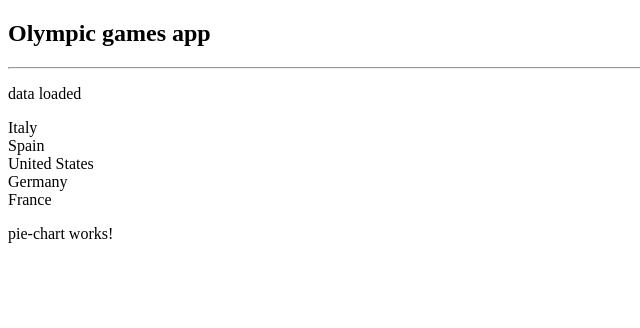
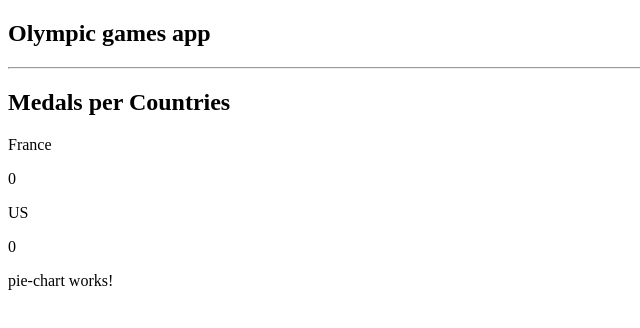
Before and after one commit to mohaali77/OC-DevFullStack-P2-Developper-le-front-end-en-utilisant-Angular, an Angular app: page / in a window 1280 px wide. Shown: the top 328 px of the page, without its empty margins (0-640 px from the left). Built offline with nearby package versions, Linux system fonts and the light colour scheme.

Commit message:
Update home.component.html

```diff
--- a/src/app/pages/home/home.component.html
+++ b/src/app/pages/home/home.component.html
@@ -1,7 +1,20 @@
 <h2>Olympic games app</h2>
 <hr />
-<p>data loaded</p>
-<div *ngFor="let data of olympicData ">
-    <div>{{data.country}}</div>
-</div>
-<app-pie-chart *ngIf="olympicData && olympicData.length > 0" [data]="olympicData"></app-pie-chart>
+
+<main>
+    <h2 class="title">Medals per Countries</h2>
+    <section class='infos'>
+
+        <div class="info-panel">
+            <p>France</p>
+            <p class="number">0</p>
+        </div>
+
+        <div class="info-panel">
+            <p>US</p>
+            <p class="number">0</p>
+        </div>
+
+    </section>
+    <app-pie-chart *ngIf="olympicData && olympicData.length > 0" [data]="olympicData"></app-pie-chart>
+</main>
```
